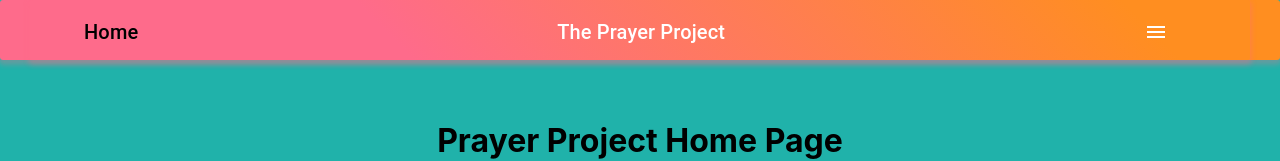
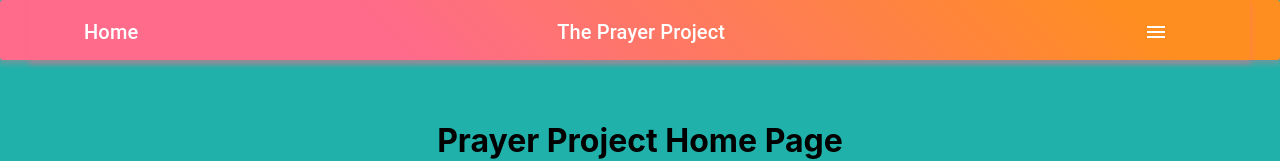
Before and after one commit to andrewjmoon/PrayerProject, a React (Create React App) app: page / in a window 1280 px wide. Shown: the top 161 px of the page. Built offline with nearby package versions, Linux system fonts and the light colour scheme.

Commit message:
commit11

```diff
--- a/src/Nav.js
+++ b/src/Nav.js
@@ -12,7 +12,7 @@ import ChevronRightIcon from '@material-ui/icons/ChevronRight';
 
 const drawerWidth = 240;
 
-const useStyles = makeStyles(theme => ({
+const useStyles = makeStyles((theme) => ({
   root: {
     background: 'linear-gradient(45deg, #FE6B8B 30%, #FF8E20 90%)',
     borderRadius: 3,
@@ -20,32 +20,32 @@ const useStyles = makeStyles(theme => ({
     color: 'white',
     height: 60,
     padding: '0 30px',
-    boxShadow: '0 3px 5px 2px rgba(255, 105, 135, .3)'
+    boxShadow: '0 3px 5px 2px rgba(255, 105, 135, .3)',
   },
   menuButton: {
-    marginRight: theme.spacing(2)
+    marginRight: theme.spacing(2),
   },
   title: {
-    flexGrow: 1
+    flexGrow: 1,
   },
   hide: {
-    display: 'none'
+    display: 'none',
   },
   drawer: {
     width: drawerWidth,
-    flexShrink: 0
+    flexShrink: 0,
   },
   drawerPaper: {
     width: drawerWidth,
-    backgroundColor: 'lightgreen'
+    backgroundColor: 'lightgreen',
   },
   drawerHeader: {
     display: 'flex',
     alignItems: 'center',
     padding: '0 8px',
     ...theme.mixins.toolbar,
-    justifyContent: 'flex-end'
-  }
+    justifyContent: 'flex-end',
+  },
 }));
 
 export default function ButtonAppBar(side) {
@@ -66,7 +66,7 @@ export default function ButtonAppBar(side) {
       <AppBar className={classes.root} position="static">
         <Toolbar>
           <Typography variant="h6" className={classes.title}>
-            <Link className="Link" to="/">
+            <Link className="Link2" to="/">
               Home
             </Link>
           </Typography>
@@ -91,7 +91,7 @@ export default function ButtonAppBar(side) {
         open={open}
         onClose={handleDrawerClose}
         classes={{
-          paper: classes.drawerPaper
+          paper: classes.drawerPaper,
         }}
       >
         <IconButton onClick={handleDrawerClose}>
--- a/src/index.css
+++ b/src/index.css
@@ -33,6 +33,12 @@ html {
   text-align: center;
   list-style-type: none;
 }
+.Link2 {
+  color: white;
+  text-decoration: none;
+  text-align: center;
+  list-style-type: none;
+}
 .Input {
   width: 35%;
   height: 25px;
```
